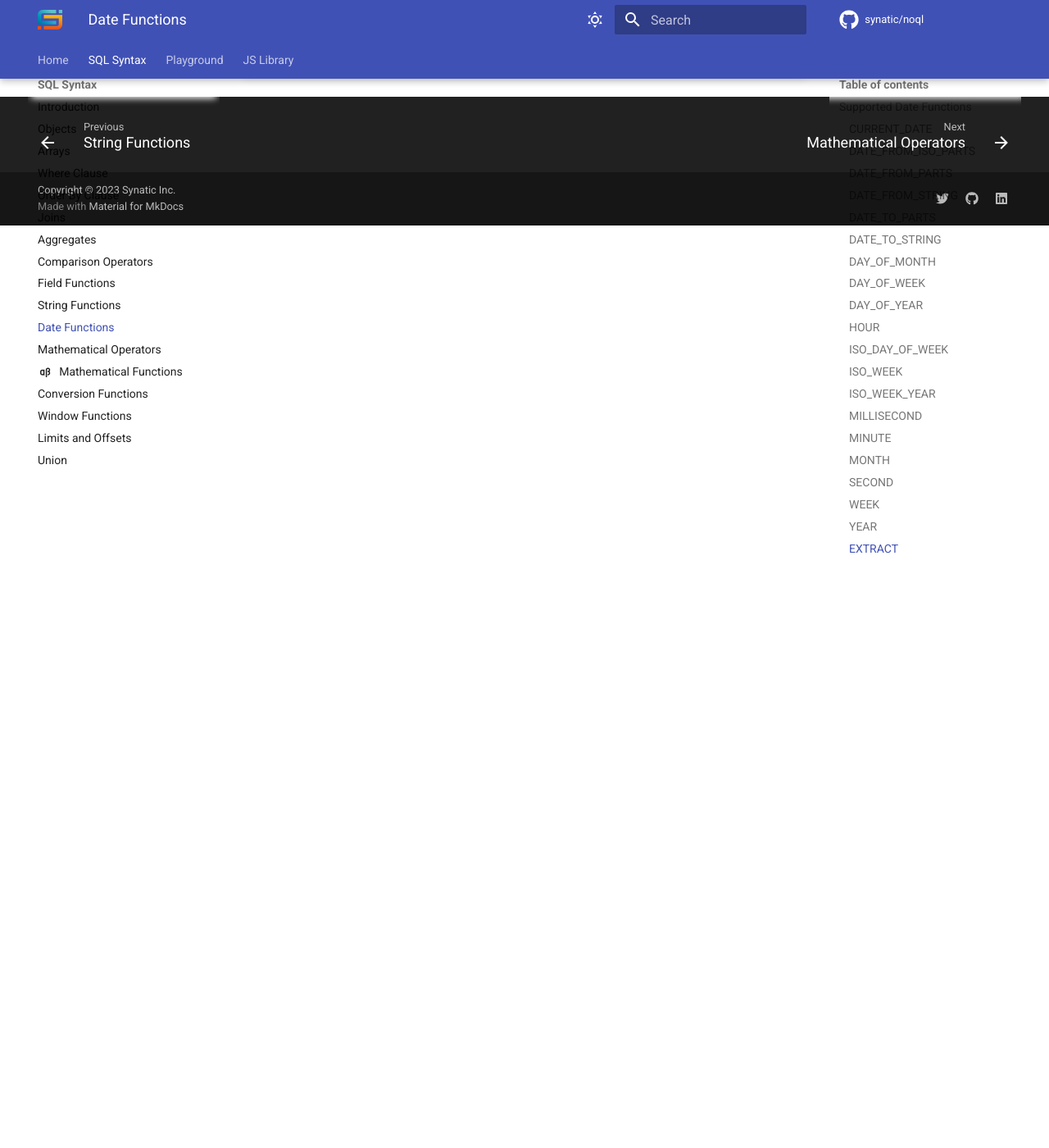
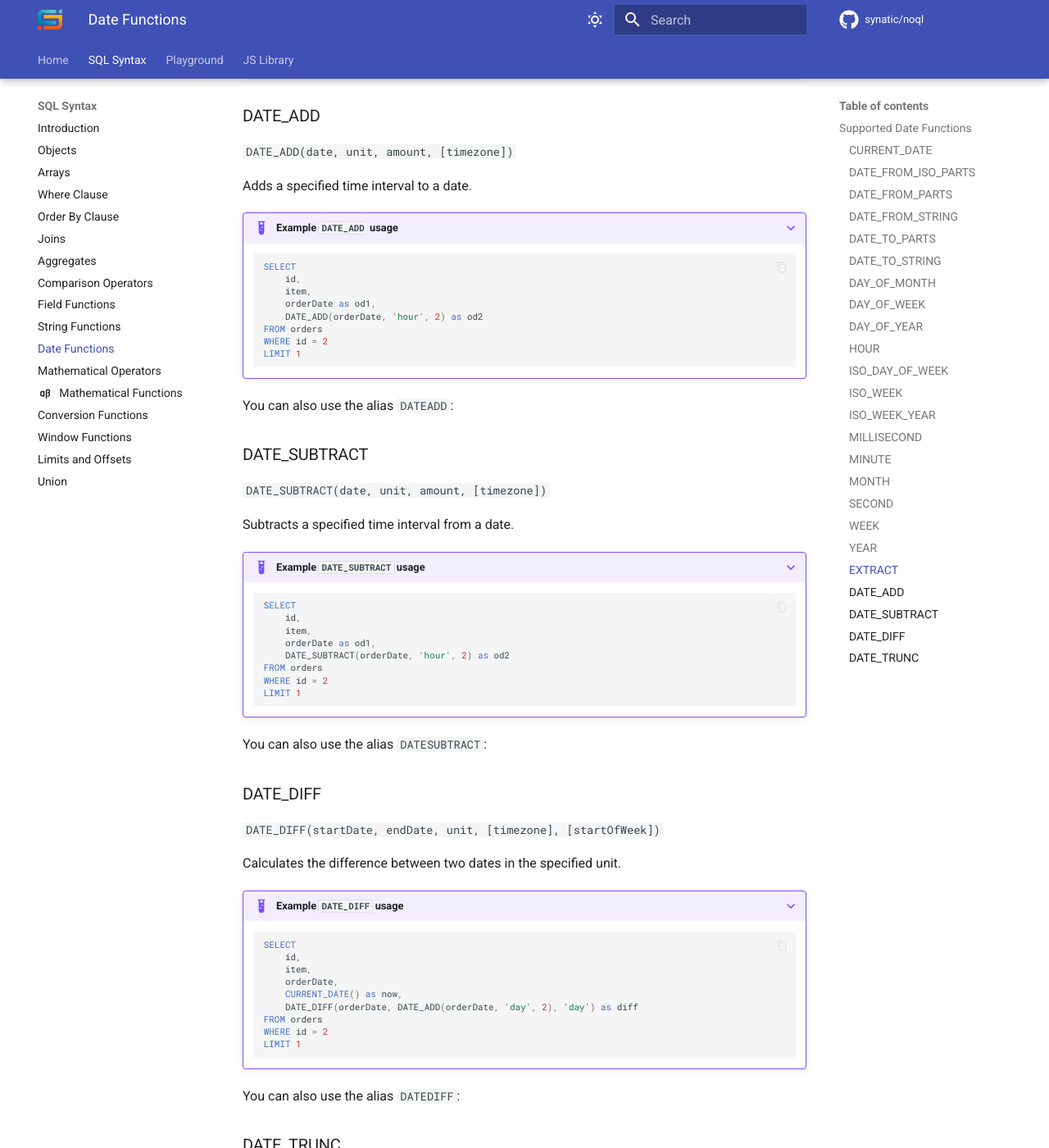
Before and after one commit to synatic/noql, an MkDocs documentation site: the page built from docs/docs/sql-syntax/date-functions.md, in a window 1280 px wide and 1400 px high, scrolled down 6200 px. Shown: the whole window at 82% size. Built offline with MkDocs 1.6.1 and Material for MkDocs 9.7.7, drawn with Linux system fonts in a browser that asks for light colours; a script that is not in the unit is left out; comment, search, counter and statistics services are not loaded; some of the changed text lies outside the part shown.

````diff
--- a/docs/docs/sql-syntax/date-functions.md
+++ b/docs/docs/sql-syntax/date-functions.md
@@ -117,7 +117,6 @@ Returns the day of the week for a date as a number between 1 (Sunday) and 7 (Sat
     FROM `customers`
     ```
 
-
 ### DAY_OF_YEAR
 
 `#!sql DAY_OF_YEAR(expr)`
@@ -145,6 +144,7 @@ Returns the hour portion of a date as a number between 0 and 23.
         HOUR(DATE_FROM_STRING('2021-11-15')) AS exprVal
     FROM `customers`
     ```
+
 ### ISO_DAY_OF_WEEK
 
 `#!sql ISO_DAY_OF_WEEK(expr)`
@@ -158,12 +158,12 @@ Returns the weekday number in ISO 8601 format, ranging from 1 (for Monday) to 7
         ISO_DAY_OF_WEEK(DATE_FROM_STRING('2021-11-15')) AS exprVal
     FROM `customers`
     ```
+
 ### ISO_WEEK
 
 `#!sql ISO_WEEK(expr)`
 
 Returns the week number in ISO 8601 format, ranging from 1 to 53. Week numbers start at 1 with the week (Monday through Sunday) that contains the year’s first Thursday.
-
 
 !!! example
 
@@ -180,12 +180,12 @@ Returns the week number in ISO 8601 format, ranging from 1 to 53. Week numbers s
 Returns the year number in ISO 8601 format. The year starts with the Monday of week 1 and ends with the Sunday of the last week.
 
 !!! example
+
     ```sql
     SELECT
         ISO_WEEK_YEAR(DATE_FROM_STRING('2021-11-15')) AS exprVal
     FROM `customers`
     ```
-
 
 ### MILLISECOND
 
@@ -214,6 +214,7 @@ Returns the minute portion of a date as a number between 0 and 59.
         MINUTE(DATE_FROM_STRING('2021-11-15')) AS exprVal
     FROM `customers`
     ```
+
 ### MONTH
 
 `#!sql MONTH(expr)`
@@ -286,3 +287,111 @@ Extracts a portion of the date as per Postgres standard. Supported time periods:
     FROM
       orders"
     ```
+
+### DATE_ADD
+
+`DATE_ADD(date, unit, amount, [timezone])`
+
+Adds a specified time interval to a date.
+
+???+ example "Example `DATE_ADD` usage"
+
+    ```sql
+    SELECT
+        id,
+        item,
+        orderDate as od1,
+        DATE_ADD(orderDate, 'hour', 2) as od2
+    FROM orders
+    WHERE id = 2
+    LIMIT 1
+    ```
+
+You can also use the alias `DATEADD`:
+
+### DATE_SUBTRACT
+
+`DATE_SUBTRACT(date, unit, amount, [timezone])`
+
+Subtracts a specified time interval from a date.
+
+???+ example "Example `DATE_SUBTRACT` usage"
+
+    ```sql
+    SELECT
+        id,
+        item,
+        orderDate as od1,
+        DATE_SUBTRACT(orderDate, 'hour', 2) as od2
+    FROM orders
+    WHERE id = 2
+    LIMIT 1
+    ```
+
+You can also use the alias `DATESUBTRACT`:
+
+### DATE_DIFF
+
+`DATE_DIFF(startDate, endDate, unit, [timezone], [startOfWeek])`
+
+Calculates the difference between two dates in the specified unit.
+
+???+ example "Example `DATE_DIFF` usage"
+
+    ```sql
+    SELECT
+        id,
+        item,
+        orderDate,
+        CURRENT_DATE() as now,
+        DATE_DIFF(orderDate, DATE_ADD(orderDate, 'day', 2), 'day') as diff
+    FROM orders
+    WHERE id = 2
+    LIMIT 1
+    ```
+
+You can also use the alias `DATEDIFF`:
+
+### DATE_TRUNC
+
+`DATE_TRUNC(date, unit)`
+
+Truncates a date to the specified unit of granularity.
+
+???+ example "Example `DATE_TRUNC` usage"
+
+    ```sql
+    SELECT
+        orderDate,
+        DATE_TRUNC(orderDate, 'month') as monthStart,
+        DATE_TRUNC(orderDate, 'year') as yearStart
+    FROM orders
+    LIMIT 5
+    ```
+
+The `unit` parameter can be one of the following:
+
+-   'year'
+-   'quarter'
+-   'month'
+-   'week'
+-   'day'
+-   'hour'
+-   'minute'
+-   'second'
+-   'millisecond'
+
+This function is useful for grouping dates by a specific time unit or for finding the start of a time period.
+
+???+ example "Example `DATE_TRUNC` usage in grouping"
+
+    ```sql
+    SELECT
+        DATE_TRUNC(orderDate, 'month') as monthStart,
+        COUNT(*) as orderCount
+    FROM orders
+    GROUP BY DATE_TRUNC(orderDate, 'month')
+    ORDER BY monthStart
+    ```
+
+This query groups orders by month and counts the number of orders in each month.
````
Also changed, not shown: ai-prompts/documentation.md (added, +5 -0 lines), docs/docs/sql-syntax/arrays.md (+7 -3 lines), docs/docs/sql-syntax/objects.md (+29 -0 lines), docs/docs/sql-syntax/pivot-unpivot.md (added, +72 -0 lines), docs/docs/sql-syntax/string-functions.md (+49 -0 lines).
